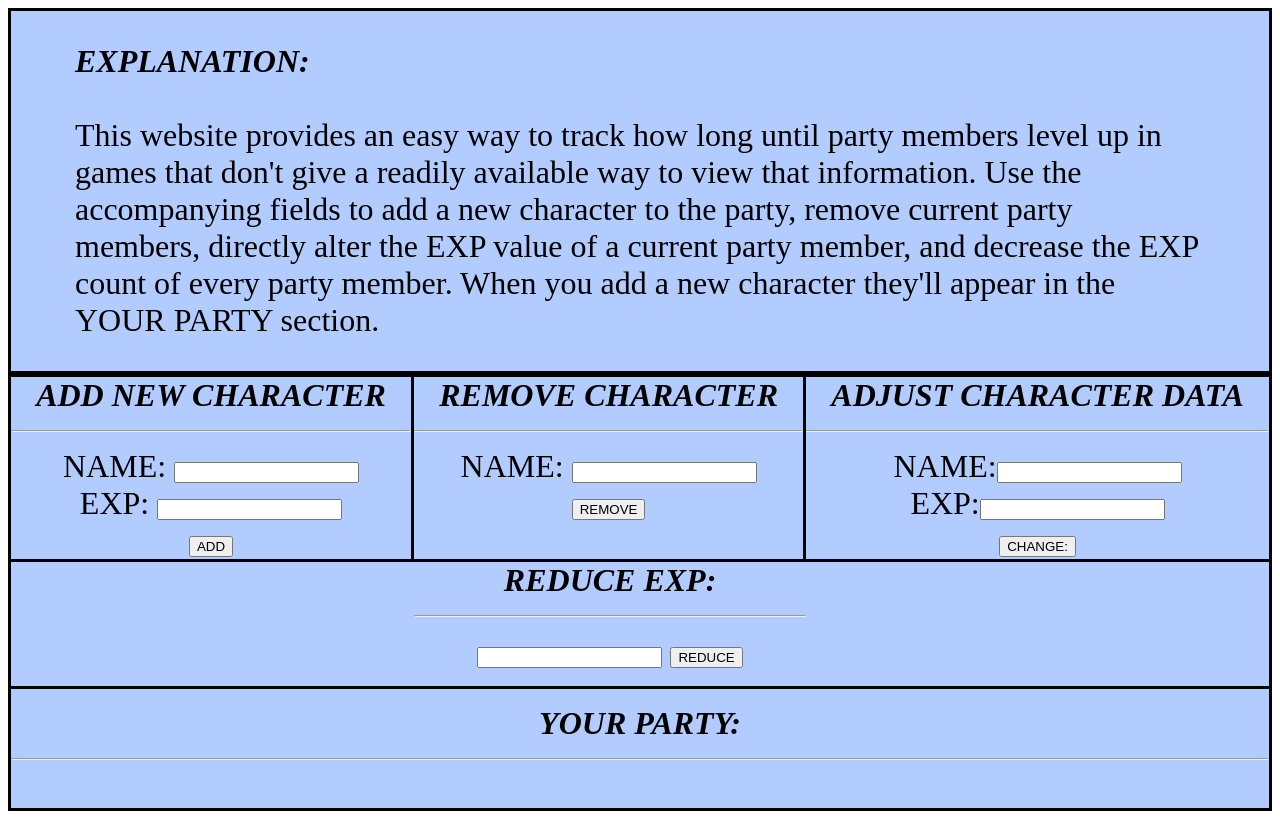
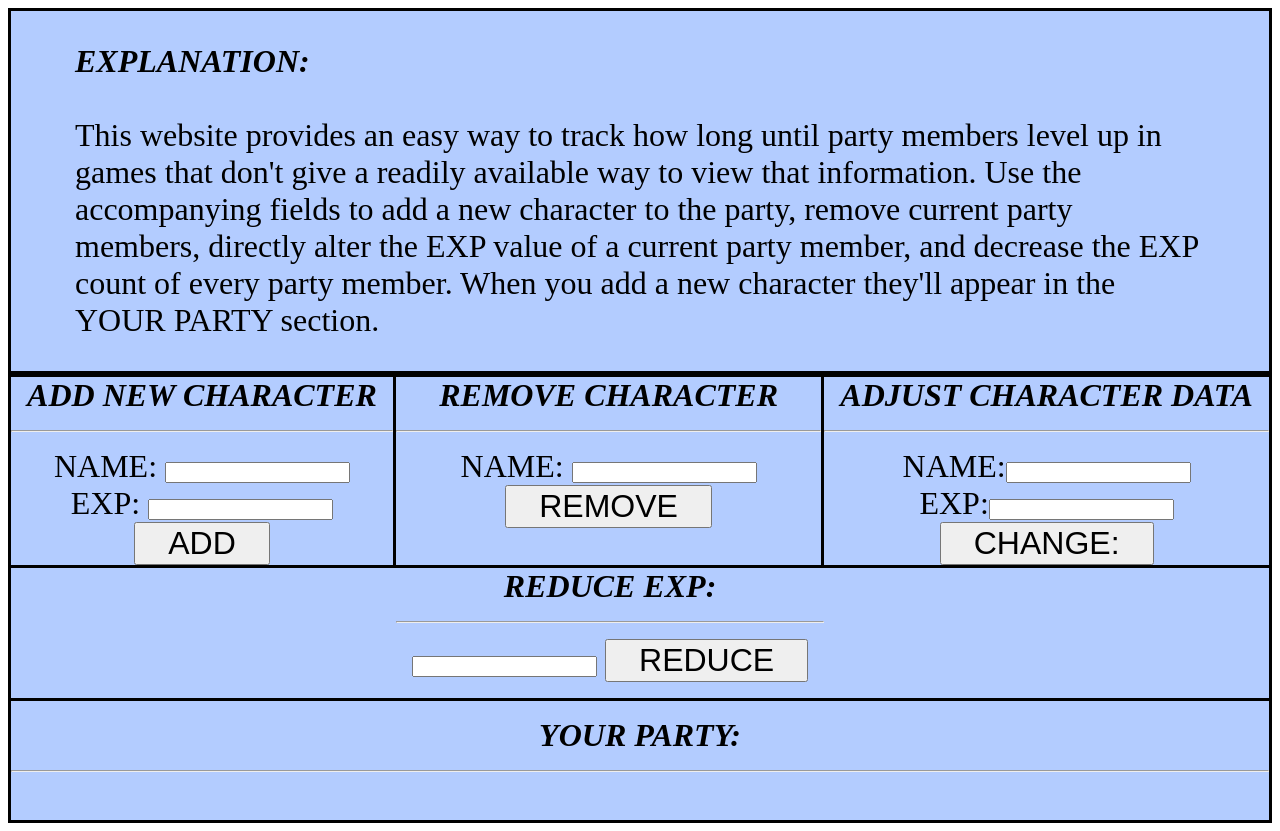
Before and after one commit to nrussell6/nrussell6.github.io, a plain HTML site: page exp_counter/exp_counter.html in a window 1280 px wide. Drawn offline with Linux system fonts and the light colour scheme.

Commit message:
Add files via upload

```diff
--- a/exp_counter/exp_counter.css
+++ b/exp_counter/exp_counter.css
@@ -62,3 +62,9 @@ label{
 html{
     font-size: xx-large;
 }
+
+button{
+    font-size: xx-large;
+    padding-left: 1em;
+    padding-right: 1em;
+}
--- a/hub.css
+++ b/hub.css
@@ -43,3 +43,7 @@
 .twitter{
     padding-left: 2em;
 }
+
+html{
+    font-size: 2em;
+}
```
